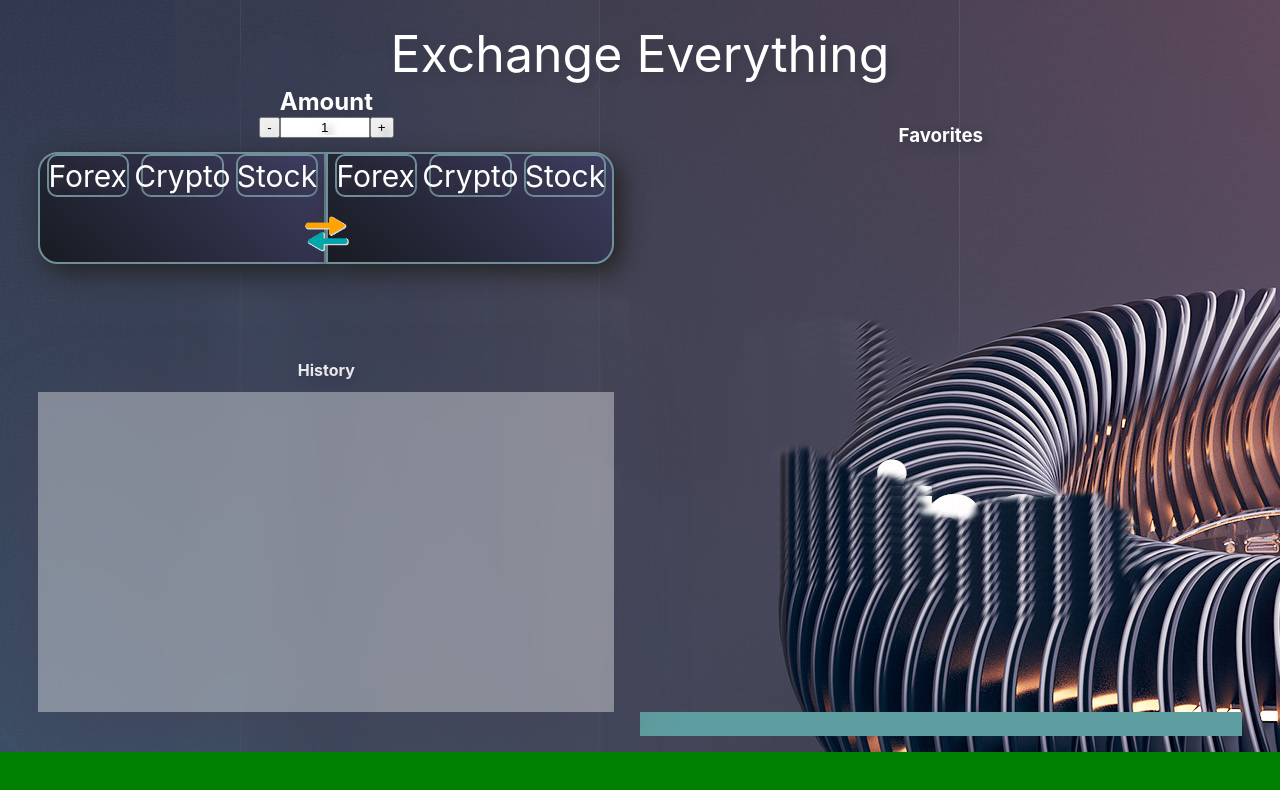
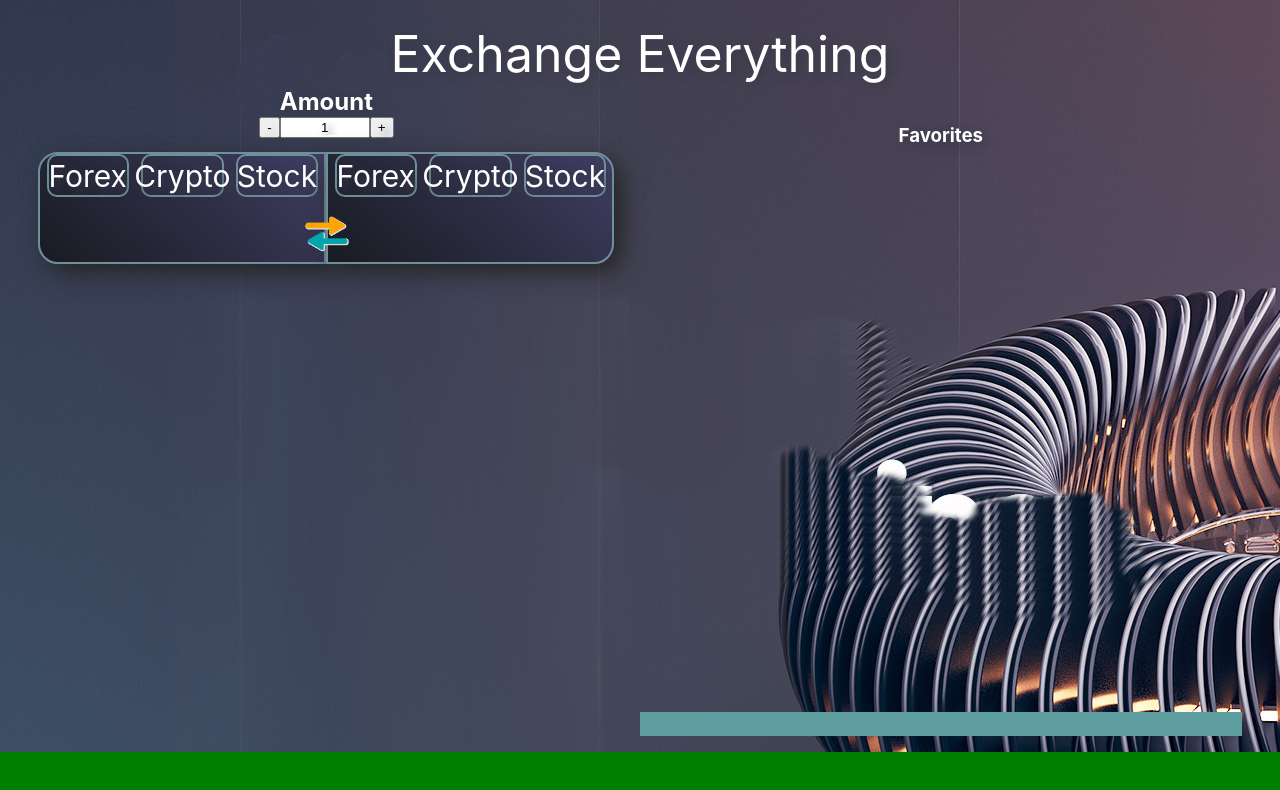
Before and after one commit to Irezumii/exchange-everythingv2, a React (Create React App) app: page / in a window 1280 px wide. Shown: the top 790 px of the page. Built offline with nearby package versions, Linux system fonts and the light colour scheme; the HTML template or start-up script is replaced by a standard one.

Commit message:
nieznaczne poprawki

```diff
--- a/src/App.css
+++ b/src/App.css
@@ -157,6 +157,12 @@
   grid-column: 4 / 49;
   grid-row: 35/40;
 }
+.inside-top-box-result{
+  display: flex;
+  justify-content: center;
+  align-items: center;
+  width: 100%;
+}
 .result {
   font-size: 30px;
   color: white;
@@ -176,7 +182,7 @@
 }
 .add-img {
   width: 30px;
-  height: auto;
+  height: 30px;
 }
 .box-for-favorites {
   /* width: 90%;
@@ -258,8 +264,8 @@
   cursor: pointer;
 }
 .box-for-history {
-  grid-column: 4 / 49;
-  grid-row: 50 / 90;
+width: 100%;
+height: 75%;
   backdrop-filter: blur(10px);
   background-color: rgba(255, 255, 255, 0.377);
   -webkit-box-shadow: 3px 6px 56px -8px rgba(66, 68, 90, 1);
--- a/src/Components/Content/BackgroundBox.js
+++ b/src/Components/Content/BackgroundBox.js
@@ -124,8 +124,6 @@ export default function BackgroundBox() {
 
                 onAmount={amount.value}
             />
-            <h4 className='h4-history'>History</h4>
-            <div className="box-for-history"></div>
             <footer className='footer'></footer>
         </div>
     )
--- a/src/Components/Content/Result-Components/DisplayData.js
+++ b/src/Components/Content/Result-Components/DisplayData.js
@@ -15,7 +15,6 @@ export default function DisplayData({ onIsLoading, onOption1, onOption2, onFetch
     const fetch2 = onFetch2Copy.current
 
     const cleanData = cleanFetchedData(onWhatIsFetching, code, code2, fetch, fetch2, onAmount, onInvert, onFirstFormButtonSelection, onSecoundFormButtonSelection, onOption1, onOption2)
-    console.log("clean data" + JSON.stringify(cleanData))
 
     useEffect(function () {
         if ((form === "Crypto" && form2 === "Forex") ||
@@ -36,6 +35,8 @@ export default function DisplayData({ onIsLoading, onOption1, onOption2, onFetch
         onSetFavorites(newFavorites)
     }
 
+    console.log("clean DATA ", JSON.stringify(cleanData))
+
     return (
         <>
                 {
--- a/src/Components/result.js
+++ b/src/Components/result.js
@@ -4,6 +4,7 @@ import { useFetch } from "../hooks/useFetch";
 import DisplayData from "./Content/Result-Components/DisplayData";
 import Favorites from "./Content/Result-Components/Favorites";
 import whatAndWhatOrder from "../functions/whatAndWhatOrder";
+import cleanFetchedData from "../functions/cleanFetchedData";
 
 export default function Result(props) {
     console.log("==============result RRRRRRRRRRRRRRRRR is re-rendering====================")
@@ -38,10 +39,12 @@ export default function Result(props) {
     const form1 = props.onFirstFormButtonSelection
     const form2 = props.onSecoundFormButtonSelection
 
+    const { whatIsFetching, option1, option2 } = whatAndWhatOrder(props.onFirstSelectedOption, props.onSecoundSelectedOption, form1, form2)
+
+
     copyFetchData(fetchedData, setFetchedData, fetchCopy)
     copyFetchData(fetchedData2, setFetchedData2, fetch2Copy)
 
-        const {whatIsFetching, option1, option2} = whatAndWhatOrder(props.onFirstSelectedOption, props.onSecoundSelectedOption, form1, form2)
 
     function copyFetchData(data, setData, dataCopy) {
         if (data !== null) {
```
Lines whose indentation alone changed are shown as unchanged.
